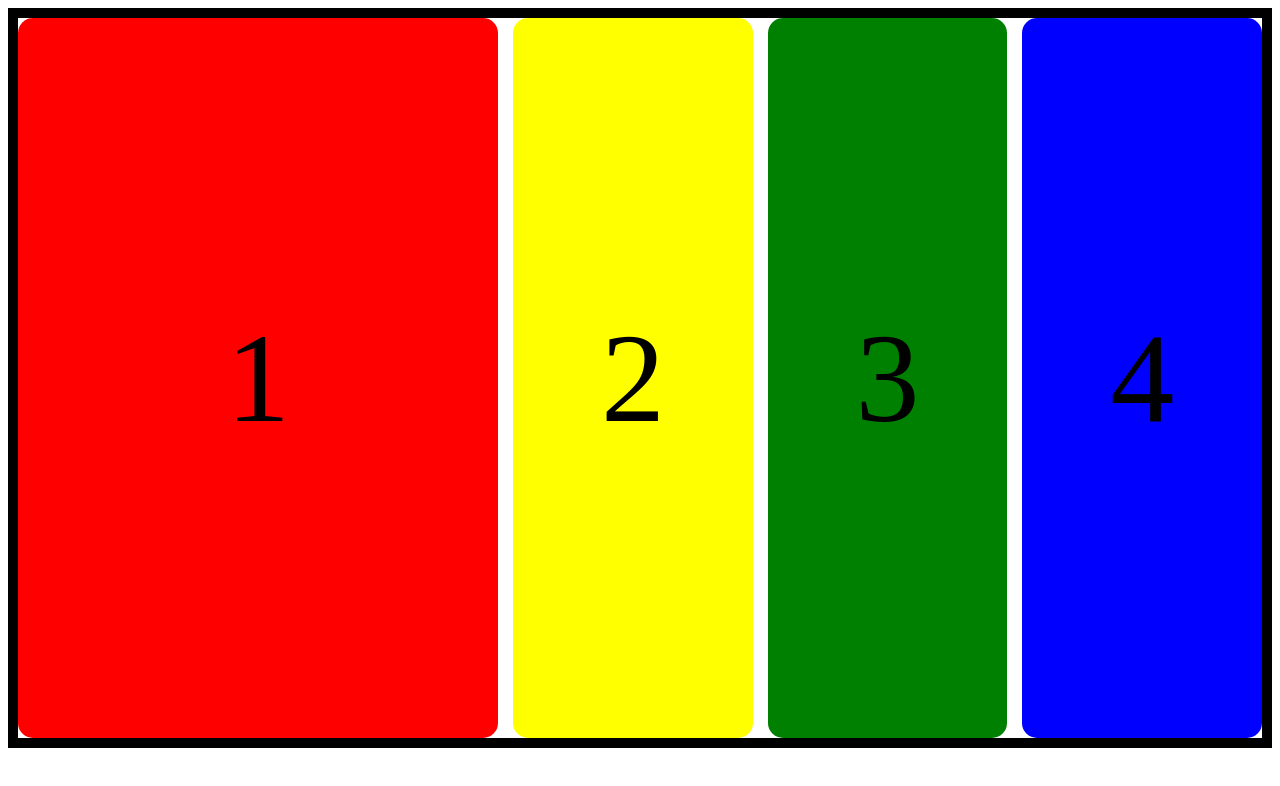
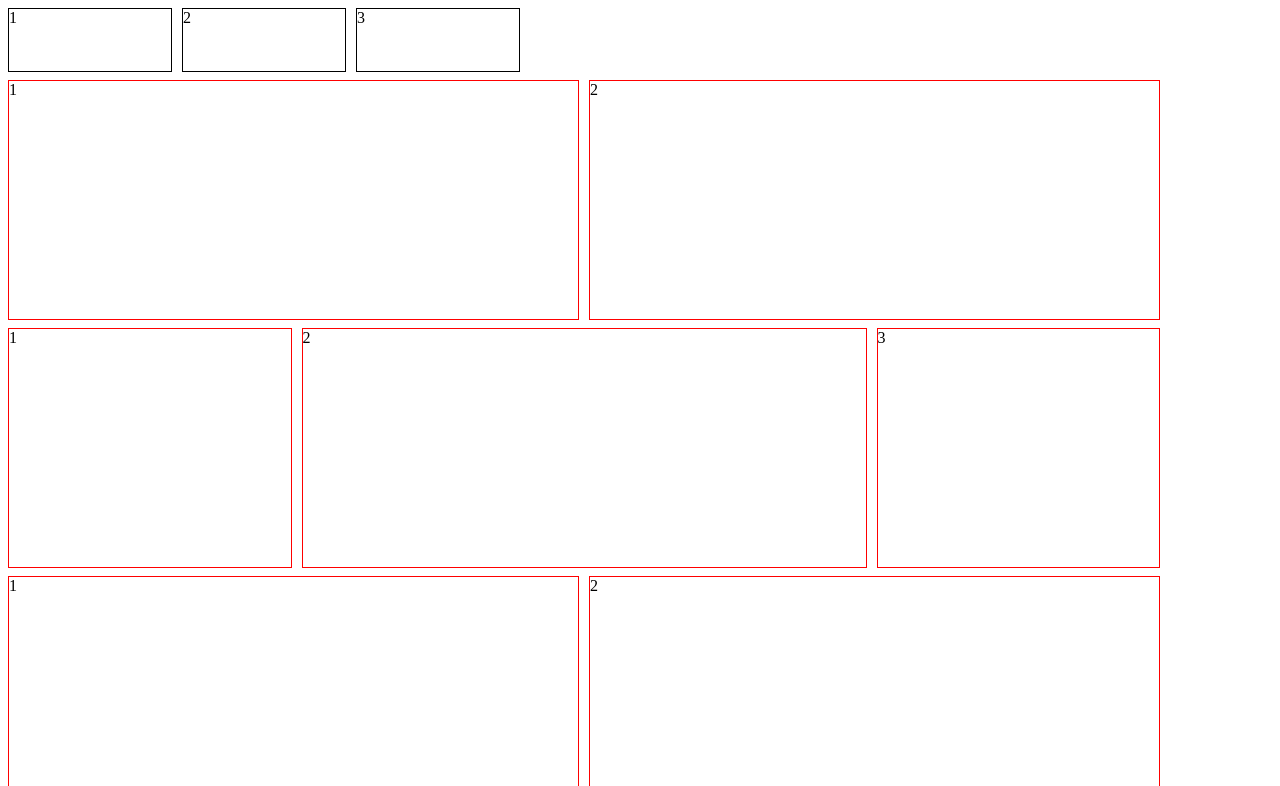
Before and after one commit to dmitrisanzharov/webpack-basics, a React app: page / in a window 1280 px wide. Shown: the top 786 px of the page. Built offline with nearby package versions, Linux system fonts and the light colour scheme.

Commit message:
all done

```diff
--- a/src/components/App.tsx
+++ b/src/components/App.tsx
@@ -1,6 +1,7 @@
 
 import React from 'react';
 import { Box } from '@mui/material';
+import Foo from './Foo'
 // @ts-ignore
 
 
@@ -31,12 +32,7 @@ const boxSx: any = {
 
 const App: React.FC<any> = (props: Props) => {
 
-    return <Box sx={containerSx}>
-        <Box sx={{...boxSx, backgroundColor: 'red', flexGrow: 2, flexShrink: 4, flexBasis: 1}}>1</Box>
-        <Box sx={{...boxSx, backgroundColor: 'yellow', flex: 1}}>2</Box>
-        <Box sx={{...boxSx, backgroundColor: 'green', flex: 1}}>3</Box>
-        <Box sx={{...boxSx, backgroundColor: 'blue', flex: 1}}>4</Box>
-    </Box>;
+    return <Foo />;
 };
 
 
--- /dev/null
+++ b/src/components/Foo.tsx
@@ -0,0 +1,40 @@
+
+import React from 'react';
+import { Box } from '@mui/material';
+// @ts-ignore
+
+
+type Props = any;
+
+// SX
+const boxSx: any = {
+    border: '1px solid black',
+    flex: 1,
+}
+
+
+
+const Foo: React.FC<any> = (props: Props) => {
+
+    return <Box>
+        <Box sx={{display: 'flex', width: '40vw', height: '8vh', gap: '10px', mb: 1}}>
+            {[1,2,3].map((item: any) => <Box sx={boxSx}>{item}</Box>)}
+        </Box>
+        <Box sx={{display: 'flex', width: '90vw', height: '30vh', gap: '10px', mb: 1}}>
+            <Box sx={{flex: 1, border: '1px solid red'}}>1</Box>
+            <Box sx={{flex: 1, border: '1px solid red'}}>2</Box>
+        </Box>
+        <Box sx={{display: 'flex', width: '90vw', height: '30vh', gap: '10px', mb:1}}>
+            <Box sx={{flex: 1, border: '1px solid red'}}>1</Box>
+            <Box sx={{flex: 2, border: '1px solid red'}}>2</Box>
+            <Box sx={{flex: 1, border: '1px solid red'}}>3</Box>
+        </Box>
+        <Box sx={{display: 'flex', width: '90vw', height: '30vh', gap: '10px', mb: 1}}>
+            <Box sx={{flex: 1, border: '1px solid red'}}>1</Box>
+            <Box sx={{flex: 1, border: '1px solid red'}}>2</Box>
+        </Box>
+    </Box>;
+};
+
+
+export default Foo;
```
